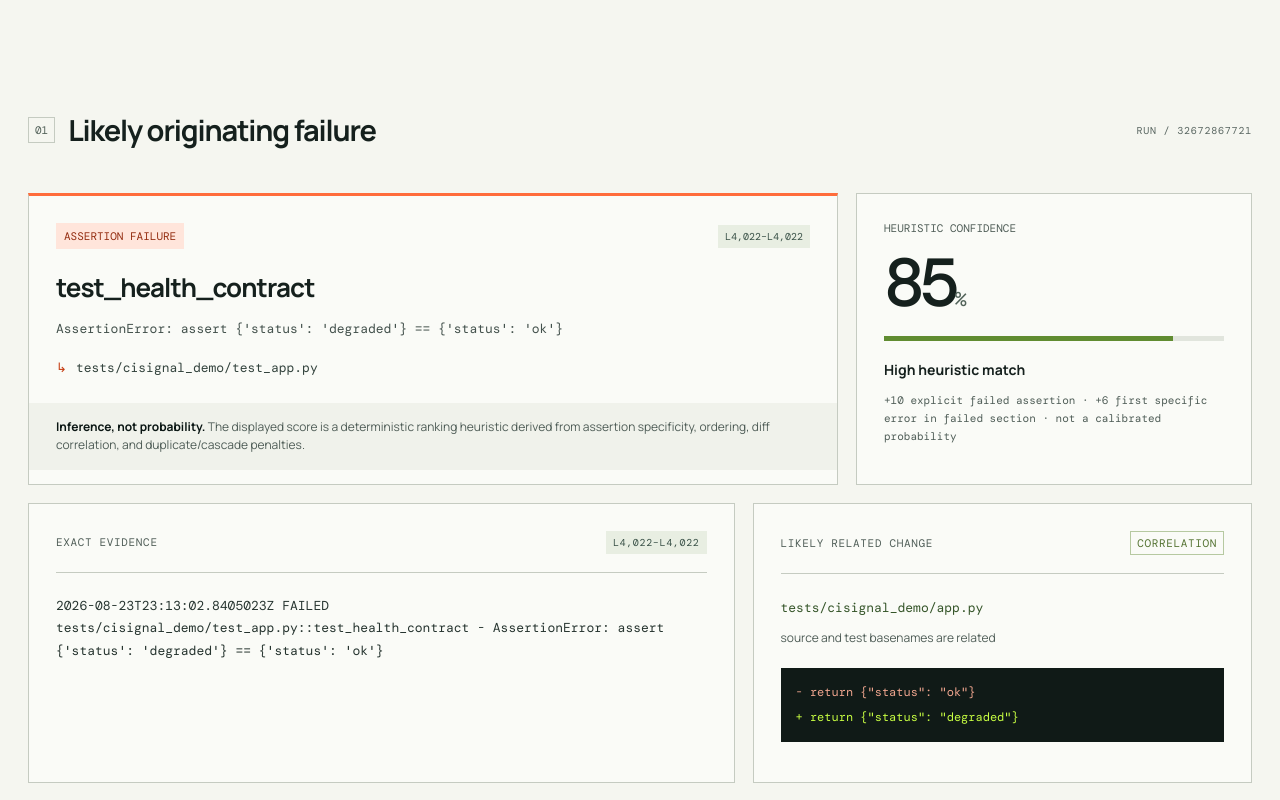
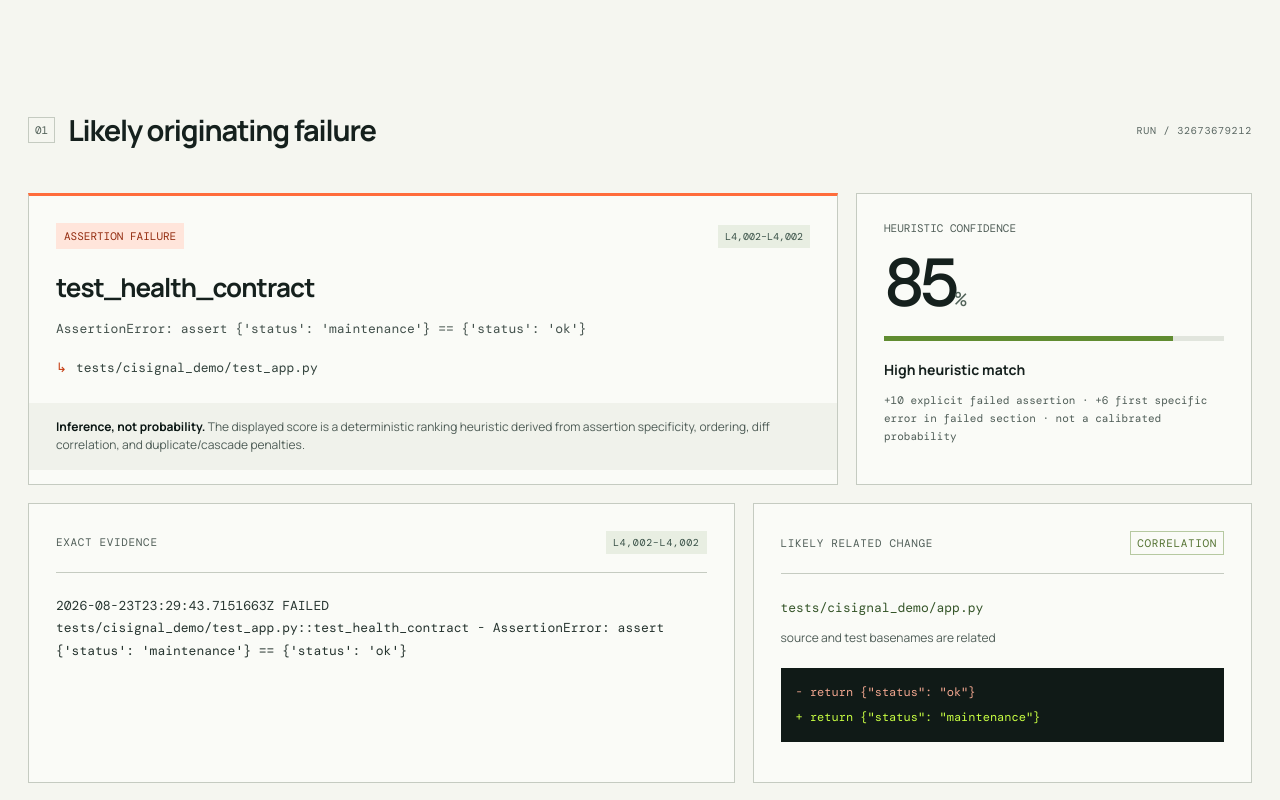
Before and after one commit to Dannyso05/CISignal, a React (Vite) app in the folder dashboard/: page / in a window 1280 px wide. Shown: the part 860-1660 px from the top of the page. Built offline with nearby package versions, Linux system fonts and the light colour scheme.

Commit message:
Refresh FastAPI demo proof

```diff
--- a/dashboard/public/data/fastapi-live-proof.json
+++ b/dashboard/public/data/fastapi-live-proof.json
@@ -1,5 +1,5 @@
 {
-  "observedAt": "2026-08-23T23:15:24.000Z",
+  "observedAt": "2026-08-23T23:32:59.000Z",
   "repository": "Dannyso05/fastapi",
   "workflowName": "Test",
   "failedChecks": 17,
@@ -8,31 +8,31 @@
     "macOS",
     "Windows"
   ],
-  "pullRequestUrl": "https://github.com/Dannyso05/fastapi/pull/1",
-  "sourceRunUrl": "https://github.com/Dannyso05/fastapi/actions/runs/32672867721",
-  "analysisRunUrl": "https://github.com/Dannyso05/fastapi/actions/runs/32673072610",
-  "checkRunUrl": "https://github.com/Dannyso05/fastapi/runs/97276804673",
+  "pullRequestUrl": "https://github.com/Dannyso05/fastapi/pull/2",
+  "sourceRunUrl": "https://github.com/Dannyso05/fastapi/actions/runs/32673679212",
+  "analysisRunUrl": "https://github.com/Dannyso05/fastapi/actions/runs/32673937044",
+  "checkRunUrl": "https://github.com/Dannyso05/fastapi/runs/97278919069",
   "report": {
     "schemaVersion": "0.1",
-    "runId": "32672867721",
+    "runId": "32673679212",
     "repository": "Dannyso05/fastapi",
-    "pullRequest": 1,
-    "headSha": "6e9d69b3fc556c280b1c07cd7c7b60482ad98f0e",
+    "pullRequest": 2,
+    "headSha": "89c1b0b7a92594510c4295cfb2ea8e80baef3837",
     "baseSha": "7b901f7b54a56c7d5ccf314508a3cd4431aa7323",
     "attemptNumber": 1,
     "conclusion": "failure",
     "classification": "assertion_failure",
-    "fingerprint": "f7a0ae01b0156f3361559bea3825a66068234f1c53a86fc775ea254ff484a409",
+    "fingerprint": "824b0cba90d65496625f3a18fcbd1385b0aaf877b18b39e0cb5e2338e1311c7d",
     "confidence": 0.8520000000000001,
     "primaryFailure": {
-      "id": "pytest-4022",
+      "id": "pytest-4002",
       "kind": "assertion_failure",
       "framework": "pytest",
       "testName": "test_health_contract",
-      "message": "AssertionError: assert {'status': 'degraded'} == {'status': 'ok'}",
+      "message": "AssertionError: assert {'status': 'maintenance'} == {'status': 'ok'}",
       "file": "tests/cisignal_demo/test_app.py",
-      "rawStart": 4022,
-      "rawEnd": 4022,
+      "rawStart": 4002,
+      "rawEnd": 4002,
       "score": 16,
       "evidenceReasons": [
         "+10 explicit failed assertion",
@@ -43,14 +43,14 @@
     "cascadingFailures": [],
     "alternativeFailures": [
       {
-        "id": "pytest-22491",
+        "id": "pytest-16848",
         "kind": "assertion_failure",
         "framework": "pytest",
         "testName": "test_health_contract",
         "message": "AssertionError",
         "file": "tests/cisignal_demo/test_app.py",
-        "rawStart": 22491,
-        "rawEnd": 22491,
+        "rawStart": 16848,
+        "rawEnd": 16848,
         "score": 10,
         "evidenceReasons": [
           "+10 explicit failed assertion"
@@ -69,7 +69,7 @@
           ]
         ],
         "hunks": [
-          "@@ -5,4 +5,4 @@\n \n @app.get(\"/health\")\n def health() -> dict[str, str]:\n-    return {\"status\": \"ok\"}\n+    return {\"status\": \"degraded\"}\n"
+          "@@ -5,4 +5,4 @@\n \n @app.get(\"/health\")\n def health() -> dict[str, str]:\n-    return {\"status\": \"ok\"}\n+    return {\"status\": \"maintenance\"}\n"
         ]
       }
     ],
@@ -85,18 +85,18 @@
     "evidence": [
       {
         "id": "evidence-1",
-        "eventId": "pytest-4022",
-        "rawStart": 4022,
-        "rawEnd": 4022,
-        "text": "2026-08-23T23:13:02.8405023Z FAILED tests/cisignal_demo/test_app.py::test_health_contract - AssertionError: assert {'status': 'degraded'} == {'status': 'ok'}",
+        "eventId": "pytest-4002",
+        "rawStart": 4002,
+        "rawEnd": 4002,
+        "text": "2026-08-23T23:29:43.7151663Z FAILED tests/cisignal_demo/test_app.py::test_health_contract - AssertionError: assert {'status': 'maintenance'} == {'status': 'ok'}",
         "estimatedTokens": 40
       },
       {
         "id": "evidence-2",
-        "eventId": "pytest-22491",
-        "rawStart": 22491,
-        "rawEnd": 22491,
-        "text": "2026-08-23T23:13:08.3990860Z FAILED tests/cisignal_demo/test_app.py::test_health_contract - AssertionError",
+        "eventId": "pytest-16848",
+        "rawStart": 16848,
+        "rawEnd": 16848,
+        "text": "2026-08-23T23:29:43.1424060Z FAILED tests/cisignal_demo/test_app.py::test_health_contract - AssertionError",
         "estimatedTokens": 27
       }
     ],
@@ -106,10 +106,10 @@
       "verified": false
     },
     "compression": {
-      "rawLines": 42068,
-      "rawBytes": 4104080,
-      "rawEstimatedTokens": 1025617,
-      "packetEstimatedTokens": 377,
+      "rawLines": 41966,
+      "rawBytes": 4103338,
+      "rawEstimatedTokens": 1025402,
+      "packetEstimatedTokens": 379,
       "reductionPercent": 99.96
     },
     "limitations": [
--- a/dashboard/src/App.tsx
+++ b/dashboard/src/App.tsx
@@ -424,7 +424,7 @@ export function App() {
   }, []);
 
   const navigate = (next: View) => {
-    const path = next === "run" ? "/run/fastapi-32672867721" : `/${next}`;
+    const path = next === "run" ? "/run/fastapi-32673679212" : `/${next}`;
     window.history.pushState({}, "", path);
     setView(next);
     window.scrollTo({ top: 0, behavior: "smooth" });
```
Also changed, not shown: 2 other files (tests, documents, lock files or other folders).
